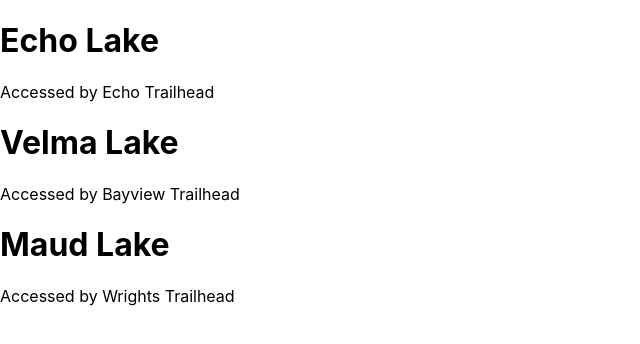
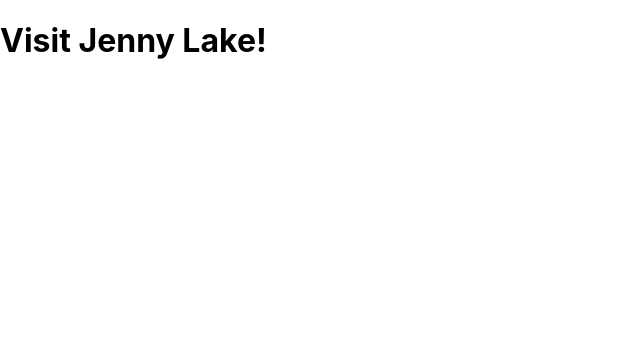
Before and after one commit to AshleyQSmith/hello-react, a React (Create React App) app: page / in a window 1280 px wide. Shown: the top 344 px of the page, without its empty margins (0-640 px from the left). Built offline with nearby package versions, Linux system fonts and the light colour scheme.

Commit message:
conditionally rendered component & refactored

```diff
--- a/src/index.js
+++ b/src/index.js
@@ -2,51 +2,46 @@
 import ReactDOM from "react-dom";
 import "./index.css";
 
-// RENDERING LISTS
+// CONDITIONAL RENDERING
 
-// const lakeList = ["Echo Lake", "Cascade Lake", "Maud Lake"];
-
-// function App(props) {
-//   return (
-//     <ul>
-//       {props.lakes.map((lake) => (
-//         <li>{lake}</li>
-//       ))}
-//     </ul>
-//   );
-// }
-
-// or DESTRUCTURED VERSION:
-// function App({ lakes }) {
-//   return (
-//     <ul>
-//       {lakes.map((lake) => (
-//         <li>{lake}</li>
-//       ))}
-//     </ul>
-//   );
-// }
-
-// RENDERING LISTS OF OBJECTS + ADDING KEYS: identifier for dynamically rendered elemtent, in this case the id (gets rid of console error)
-// FYI FOR ARRAY OF NUMBERS TO BE RENDERED WITHOUT ID, YOU CAN SET THE key={item.toString()}
-
-const lakeList = [
-  { id: "1", name: "Echo", trailhead: "Echo" },
-  { id: "2", name: "Velma", trailhead: "Bayview" },
-  { id: "3", name: "Maud", trailhead: "Wrights" },
-];
-
-function App({ lakes }) {
+function Lake({ name }) {
   return (
     <div>
-      {lakes.map((lake) => (
-        <div key={lake.id}>
-          <h1>{lake.name} Lake</h1>
-          <p>Accessed by {lake.trailhead} Trailhead</p>
-        </div>
-      ))}
+      <h1>Visit {name} Lake!</h1>
     </div>
   );
 }
 
-ReactDOM.render(<App lakes={lakeList} />, document.getElementById("root"));
+function SkiResort({ name }) {
+  return (
+    <div>
+      <h1>Visit {name} Resort!</h1>
+    </div>
+  );
+}
+
+// function App(props) {
+//   if (props.season === "summer") {
+//     return <Lake name="Jenny" />;
+//   } else if (props.season === "winter") {
+//     return <SkiResort name="Jackson Hole Mountain" />;
+//   }
+// }
+
+// REFACTORED OPTION
+
+function App(props) {
+  return (
+    <div>
+      {props.season === "summer" ? (
+        <Lake name="Jenny" />
+      ) : props.season === "winter" ? (
+        <SkiResort name="Jackson Hole" />
+      ) : (
+        <h1>Come back in summer or winter!</h1>
+      )}
+    </div>
+  );
+}
+
+ReactDOM.render(<App season="summer" />, document.getElementById("root"));
```
